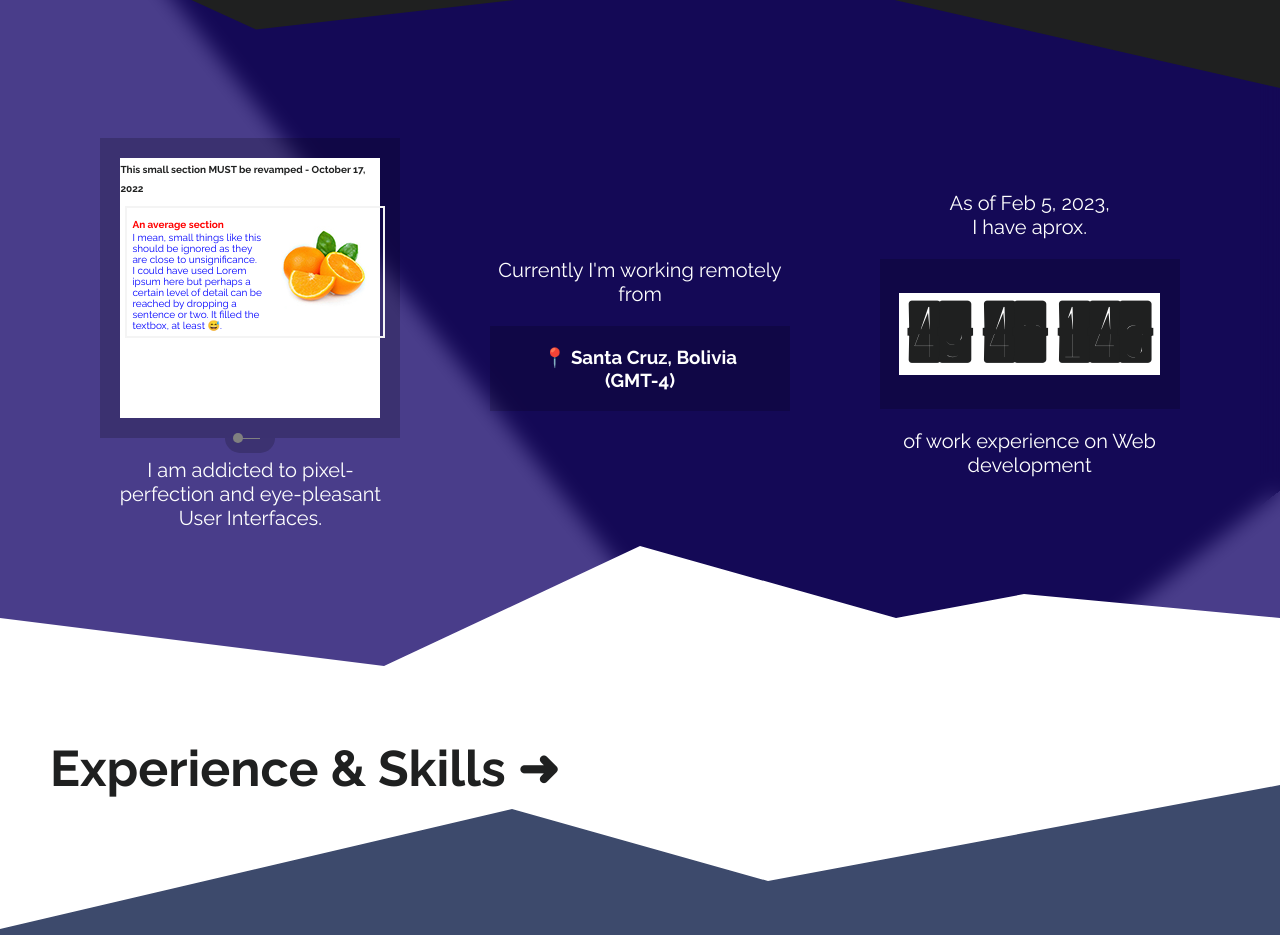
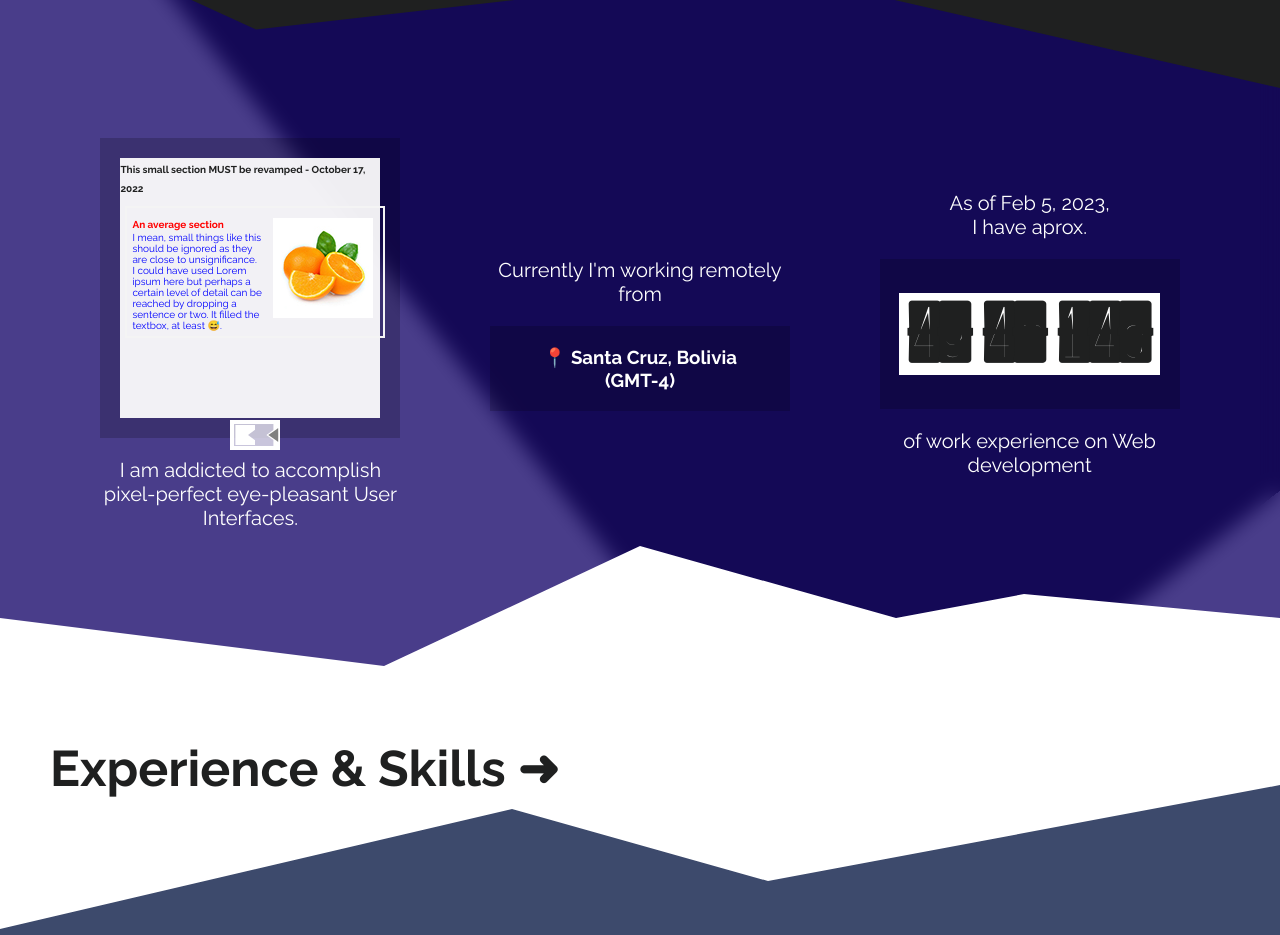
Before and after one commit to TheFrankemon/000, an Angular app: page / in a window 1280 px wide. Shown: the part 1360-2295 px from the top of the page. Built offline with nearby package versions, Linux system fonts and the light colour scheme.

Commit message:
Upgrade toggle component UI

```diff
--- a/src/app/about/about.component.html
+++ b/src/app/about/about.component.html
@@ -38,13 +38,17 @@
           </p>
         </div>
       </div>
+    </div>
 
-      <div class="toggle" [class.activated]="enableCSS" (click)="toggleCSS()">
-        <div class="toggle-thingy"></div>
-        <div class="toggle-line"></div>
+    <div class="toggle" [class.activated]="enableCSS" (click)="toggleCSS()">
+      <div class="toggle-thingy"></div>
+      <div class="toggle-light-base"></div>
+      <div class="toggle-light-shadow">
+        <div class="toggle-light"></div>
       </div>
     </div>
-    <p class="why-panel-label">I am addicted to pixel-perfection and eye-pleasant User Interfaces.</p>
+
+    <p class="why-panel-label">I am addicted to accomplish pixel-perfect eye-pleasant User Interfaces.</p>
   </div>
   <div class="why-panel">
     <p class="why-panel-label">Currently I'm working {{remoteWork ? 'remotely' : ''}} from</p>
--- a/src/app/about/about.component.scss
+++ b/src/app/about/about.component.scss
@@ -64,6 +64,7 @@
     flex-direction: column;
     gap: 20px;
     width: 300px;
+    position: relative;
   }
 
   .why-panel-label {
@@ -83,53 +84,67 @@
     justify-content: flex-end;
     height: 300px;
     position: relative;
+  }
 
   .toggle {
     width: 50px;
     height: 30px;
-      border-radius: 15px;
-      background: var(--about-panel-bg-color);
-      background: linear-gradient(0deg, var(--about-panel-bg-color) 00%, var(--about-panel-bg-color) 49.99%, #00000000 50%, #00000000 100%);
-      margin-bottom: -15px;
+    background-color: #FFFFFFB3;
     position: absolute;
+    bottom: 80px;
+    left: 130px;
     cursor: pointer;
+    box-shadow: inset 0px 0px 0px 4px var(--light-color);
+    transition: transform ease-in-out 0.25s;
 
     &:hover {
-        .toggle-thingy {
-          transform: scale(1.5);
-        }
+      transform: scale(1.2);
     }
 
     &.activated {
       .toggle-thingy {
-          left: 30px;
-          background-color: var(--light-color);
+        left: 22px;
       }
 
-        .toggle-line {
-          border-color: var(--light-color);
+      .toggle-light-shadow {
+        filter: drop-shadow(var(--success-color) 0px -2px 3px) drop-shadow(var(--success-color) 0px 2px 3px);
+      }
+
+      .toggle-light {
+        background-color: var(--success-color);
       }
     }
 
     .toggle-thingy {
       position: absolute;
-        width: 10px;
-        height: 10px;
-        border-radius: 50%;
-        background-color: gray;
-        bottom: 10px;
-        left: 8px;
+      width: 20px;
+      height: 20px;
+      background-color: var(--light-color);
+      top: 5px;
+      left: 5px;
       transition: all ease-in-out 0.25s;
+      clip-path: polygon(0% 0%, 100% 0%, 100% 22%, 63% 50%, 100% 78%, 100% 100%, 0% 100%, 0% 0%);
     }
 
-      .toggle-line {
+    .toggle-light-base {
       position: absolute;
-        width: 20px;
-        bottom: 14px;
-        left: 15px;
-        border-top: 1px solid gray;
+      width: 14px;
+      height: 30px;
+      background-color: var(--light-color);
+      right: 0px;
+      clip-path: polygon(0% 50%, 50% 33%, 50% 0%, 100% 0%, 100% 100%, 50% 100%, 50% 67%);
+    }
+
+    .toggle-light {
+      position: absolute;
+      width: 10px;
+      height: 14px;
+      background-color: var(--mid-color);
+      top: 8px;
+      right: 2px;
+      box-shadow: 0px 0px 6px 1px var(--mid-color);
       transition: all ease-in-out 0.25s;
-      }
+      clip-path: polygon(0% 50%, 100% 0%, 100% 100%, 0% 50%);
     }
   }
 
@@ -177,7 +192,7 @@
 }
 
 .website-example {
-  background-color: var(--light-color);
+  background-color: #FFFFFFEE;
   margin: 20px;
   height: 100%;
 
@@ -242,7 +257,7 @@
 
   .dumb-container {
     margin: 15px;
-    width: 50%;
+    width: 60%;
     border-width: 1px;
     box-shadow: 4px 4px 0px 0px var(--light-color);
 
@@ -257,7 +272,7 @@
       right: -20px;
       transform: scale(2.5);
       filter: blur(2px);
-      opacity: 0.4;
+      opacity: 0.7;
     }
 
     p {
--- a/src/styles.scss
+++ b/src/styles.scss
@@ -25,6 +25,7 @@
   #{--workxp-panel-bg-color}: #FFFFFF26;
 
   #{--gold-color}: linear-gradient(15deg, #BF953F, #FCF6BA, #B38728, #FBF5B7, #AA771C);
+  #{--success-color}: #0AC0B7;
 
   #{--section-hf-bg-color}: #FFFFFF;
 }
```
Lines whose indentation alone changed are shown as unchanged.
